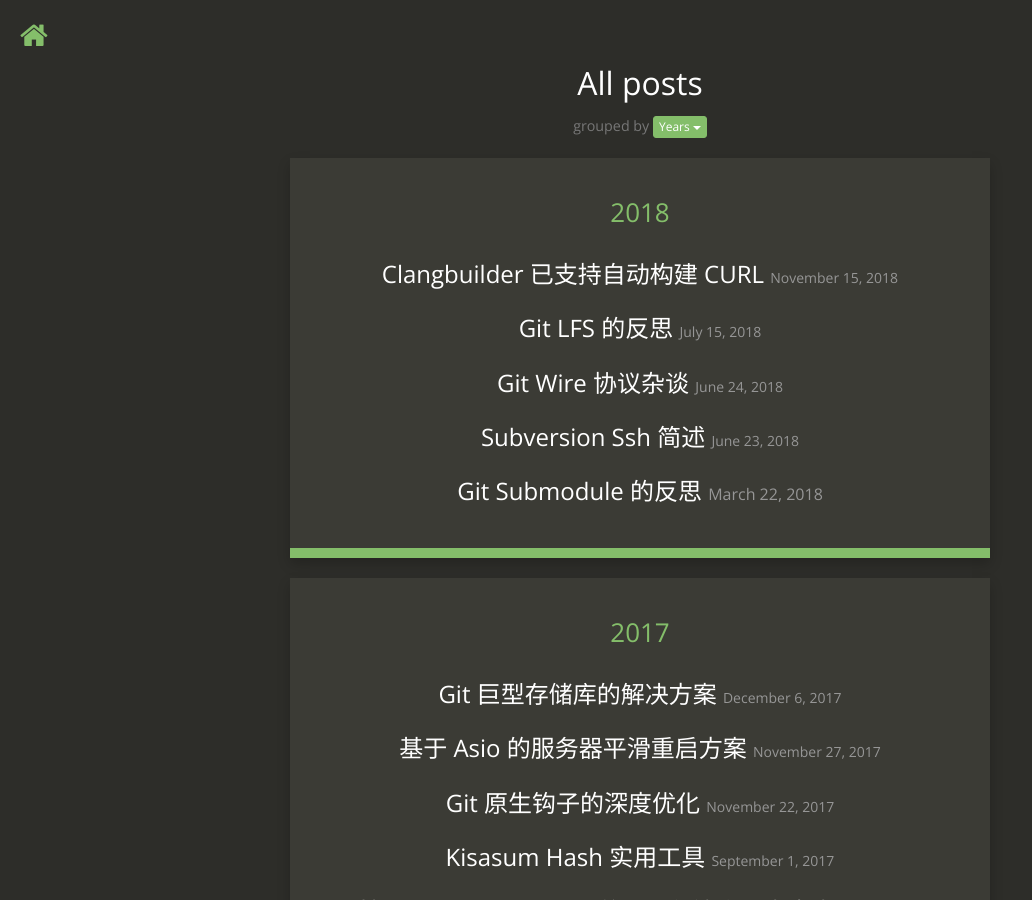
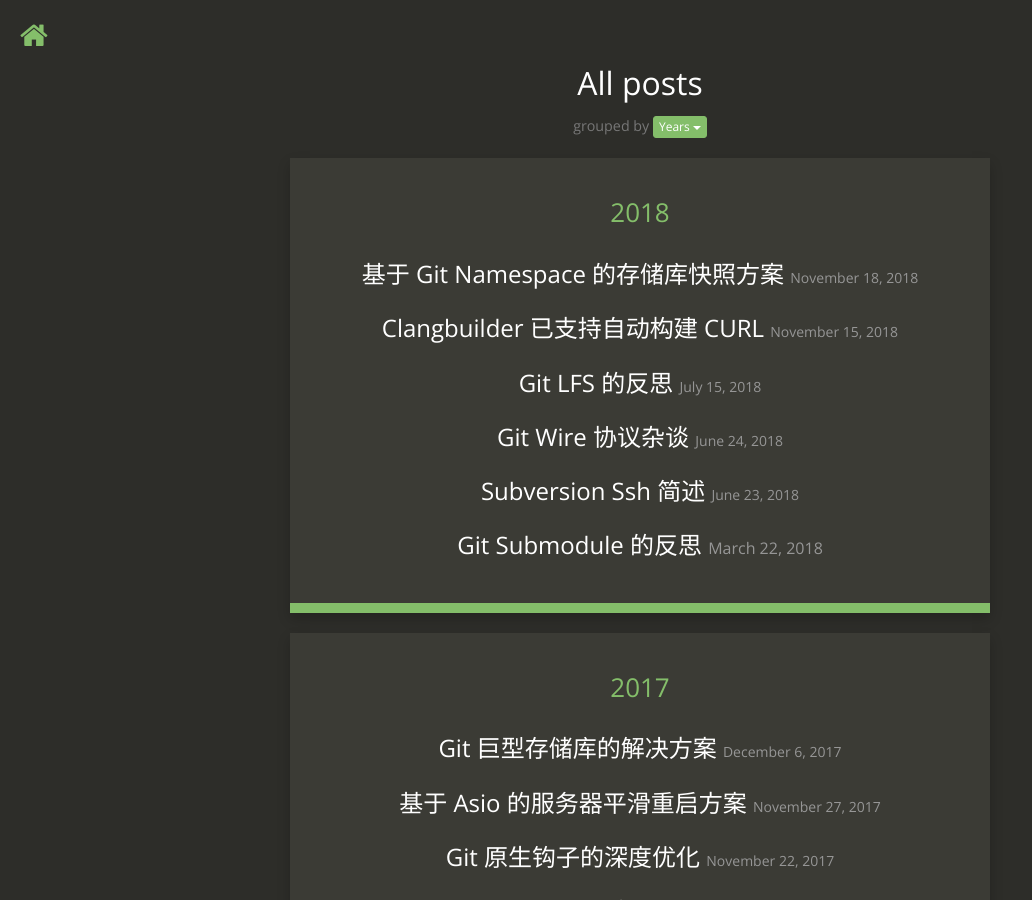
Before and after one commit to fcharlie/fcharlie.github.io, a Jekyll site: the page built from posts.html, in a window 1280 px wide and 900 px high. Shown: the whole window, without its empty margins (0-1032 px from the left). Built offline with Jekyll 4.4.1, drawn with Linux system fonts in a browser that asks for light colours; nearby versions of some CDN libraries; some of the changed lines change nothing that is shown.

Commit message:
Update GNS

````diff
--- a/_posts/2018-11-18-GitNamespaceSnapshot.md
+++ b/_posts/2018-11-18-GitNamespaceSnapshot.md
@@ -2,7 +2,7 @@
 layout: post
 title:  "基于 Git Namespace 的存储库快照方案"
 date:   2018-11-18 10:00:00
-published: false
+published: true
 categories: git
 ---
 
@@ -64,6 +64,92 @@
 git fetch git@gitee.com/oscstudio/git.git '+refs/heads/*:refs/heads/*' '+refs/tags/*:refs/tags/*' '+refs/fetches/*:refs/fetches/*' '+refs/pull/*:refs/pull/*' '+refs/pull/*:refs/pull/*' '+refs/git-as-svn/*:refs/git-as-svn/*' --prune
 ```
 
+其中不同前缀的引用实际类型不一样：
+
+|Prefix|Type|
+|---|---|
+|refs/heads/|常规分支|
+|refs/tags|标签|
+|refs/fetches/|PR 功能相关|
+|refs/pull/|PR 功能相关|
+|refs/git-as-svn/|svn 功能相关|
+
+与 `Subversion` 相比，Git 创建分支非常轻量级，而在 Git 中，分支实际上对应的是以 `refs/heads/` 开头的引用。那么引用的创建同样应该是轻量级的。所以我们只需要将 `fetch` 命令中的引用创建基于名称空间的快照即可：
+
+**快照变换**：
+
+```
+refname ---> refs/namespaces/yyyy-MM-dd/refname
+```
+
+创建 Git 引用可以使用 git 命令行也可以使用 `libgit2`。命令行创建引用如下：
+
+```shell
+$ git update-ref refs/namespaces/2018-11-18/refs/heads/master 1a410efbd13591db07496601ebc7a059dd55cfe9
+```
+
+使用 libgit2 API: [git_reference_create](https://libgit2.org/libgit2/#HEAD/group/reference/git_reference_create)  创建引用代码如下：
+
+```c++
+git_reference *ref=nullptr;
+if(git_reference_create(&ref,repo,"refs/namespaces/2018-11-18/refs/heads/master",id,1,"cretae")!=0){
+    auto err=giterr_last();
+    fprintf(stderr,"create error %s\n",err->kmessage);
+    return false;
+}
+```
+
+当引用数目比较少时无论是使用命令行还是使用 API 都是不错的选择，但像 Gitee 的源码存储库 Gitlab 这样的项目引用超过 **1W** 个时，无论是 API 还是命令行都将变得无比缓慢。这很容易理解，创建一次快照需要创建同等数目的引用，libgit2 创建引用需要在磁盘上创建同等数目的松散引用，在创建引用前需要创建 refname.lock 这样的文件避免与其他 git 进程或者 API 发生访问冲突。这样下来创建文件的系统调用也就是难以接受的。而 `git` 命令行在这点上也是无能为力的。最开始我直接使用 `libgit2` API，当创建到第十次快照时，一次快照需要花费几分钟，这肯定时不能接受的。
+
+专门的企业快照机器实际上并不需要运行其他业务，也就不用担心创建 Git 引用的安全问题，这时候做个取舍就可以实现优化，比如直接创建引用，引用存储在磁盘上分为 `loose references` 和 `packed references`。如果还是创建松散引用势必需要创建数量巨多的文件，这样一来优化非常优先，因此我们应该直接编写 `packed-refs`，`packed-refs` 格式即 `$COMMITID SP $REFNAME LF`，非常简单。我们按照要求格式化输出即可。
+
+```packed-refs
+# pack-refs with: peeled fully-peeled sorted
+$COMMITID $REFNAME\n
+```
+
+
+创建 `packed-refs` 之前先使用 `git pack-refs --all --prune` 命令将原有的引用打包到一起，然后扫描旧的 `packed-refs` 写入到新的 `packed-refs` ，成功后替换文件即可。
+
+这里需要注意几点：
+
+1.   packed-refs 引用名需要按照字母排序，否则引用会找不到。
+2.   使用内存映射技术减少拷贝非常必要。
+3.   可以使用 C++17 std::string_view 这样的容器方便解析。存储在容器中也可以使用 `string_view`。
+4.   HEAD 也需要快照，我们的做法时将其放在 `.git/_enbk/$NS` 路径下。
+5.   为了保证引用被删除时感知不到，可以先从远程服务器运行 `ls-remote` 获得引用列表，写入快照时删除不存在的即可。为了支持检测，可以使用 `absl::flat_hash_set` 之类的无序支持异构查找容器。
+
+经测试，快照的时间减少幅度非常大，但引用数量达到 `24W` 时，快照时间为 300 多毫秒（机械硬盘)。
+
+```txt
+./bin/git-snapshot bk git@localhost:oschina/gitlab.git -n 2018-11-30 -V
+username: (none)
+use privatekey: /home/example/.ssh/id_rsa
+url: git@localhost:oschina/gitlab.git
+remote git@localhost:oschina/gitlab.git has 10721 refs
+克隆到纯仓库 '/home/git/repositories/snapshot/os/oschina/gitlab.git'...
+remote: 枚举对象: 497921, 完成.
+remote: 对象计数中: 100% (497921/497921), 完成.
+remote: 压缩对象中: 100% (99609/99609), 完成.
+remote: 总共 497921 （差异 393964），复用 497921 （差异 393964）
+接收对象中: 100% (497921/497921), 211.43 MiB | 51.58 MiB/s, 完成.
+处理 delta 中: 100% (393964/393964), 完成.
+snapshot write 21442 refs
+apply /home/git/repositories/snapshot/os/oschina/gitlab.git HEAD to refs/heads/master
+ls-remote time: 88 ms
+prepare time:   12684 ms
+snapshot time:  17 ms
+total time:     12789 ms
+```
+
+### 存储库从快照恢复
+
+恢复存储库的时候使用名称空间隔离，然后 clone 到特定的目录即可。命令如下：
+
+```shell
+git -c protocol.ext.allow=always clone 'ext::git --namespace=yyyy-MM-dd %s /path/bk/dir.git' /path/save/dir.git --mirror
+```
+
 
 ## 总结
 
````
